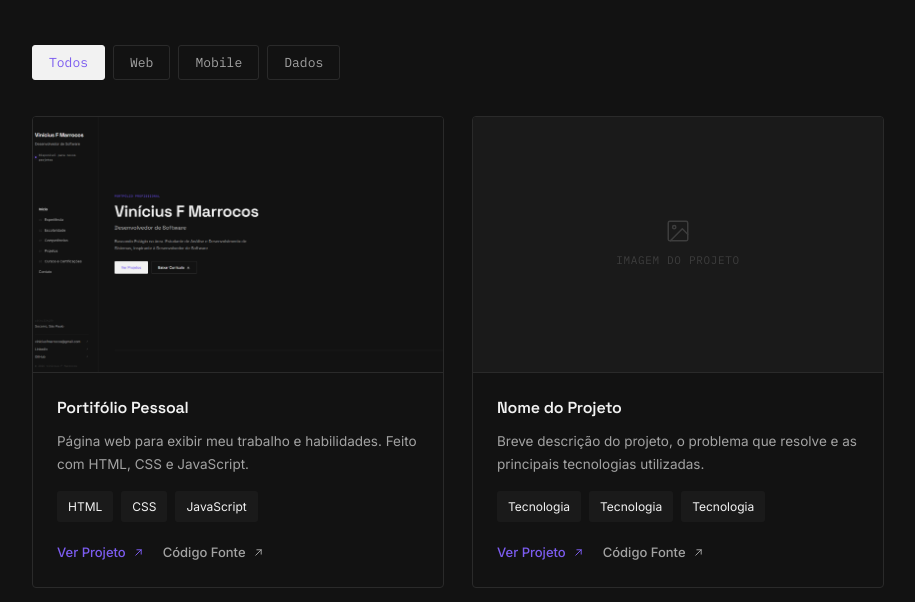
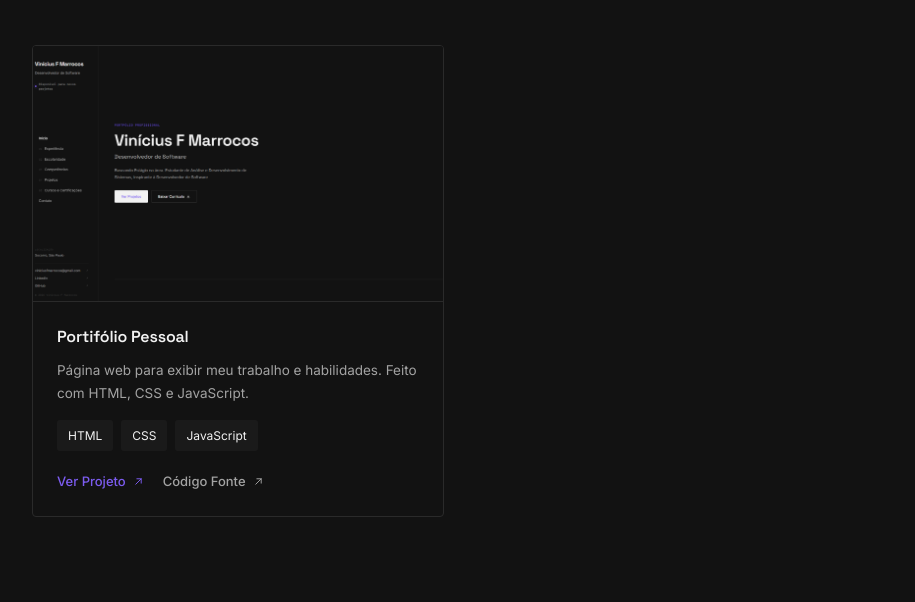
Before and after one commit to fmvini/Portifolio, a plain HTML site: page index.html in a window 1280 px wide. Shown: the part 838-1440 px from the top of the page, without its empty margins (332-1247 px from the left). Drawn offline with Linux system fonts and the light colour scheme.

Commit message:
Update index.html

```diff
--- a/index.html
+++ b/index.html
@@ -141,7 +141,7 @@
         </div>
       </article>
 
-      <article class="project-card reveal" data-tags="Web, Mobile">
+      <!-- <article class="project-card reveal" data-tags="Web, Mobile">
         <div class="project-media">
           <div class="project-placeholder">
             <svg viewBox="0 0 24 24" width="26" height="26" fill="none" stroke="currentColor" stroke-width="1.4" stroke-linecap="round" stroke-linejoin="round"><rect x="3" y="3" width="18" height="18" rx="1.5"/><circle cx="8.5" cy="8.5" r="1.5"/><path d="M21 15l-5-5L5 21"/></svg>
@@ -221,7 +221,7 @@
             </a>
           </div>
         </div>
-      </article>
+      </article> -->
 
     </div>
 
```
